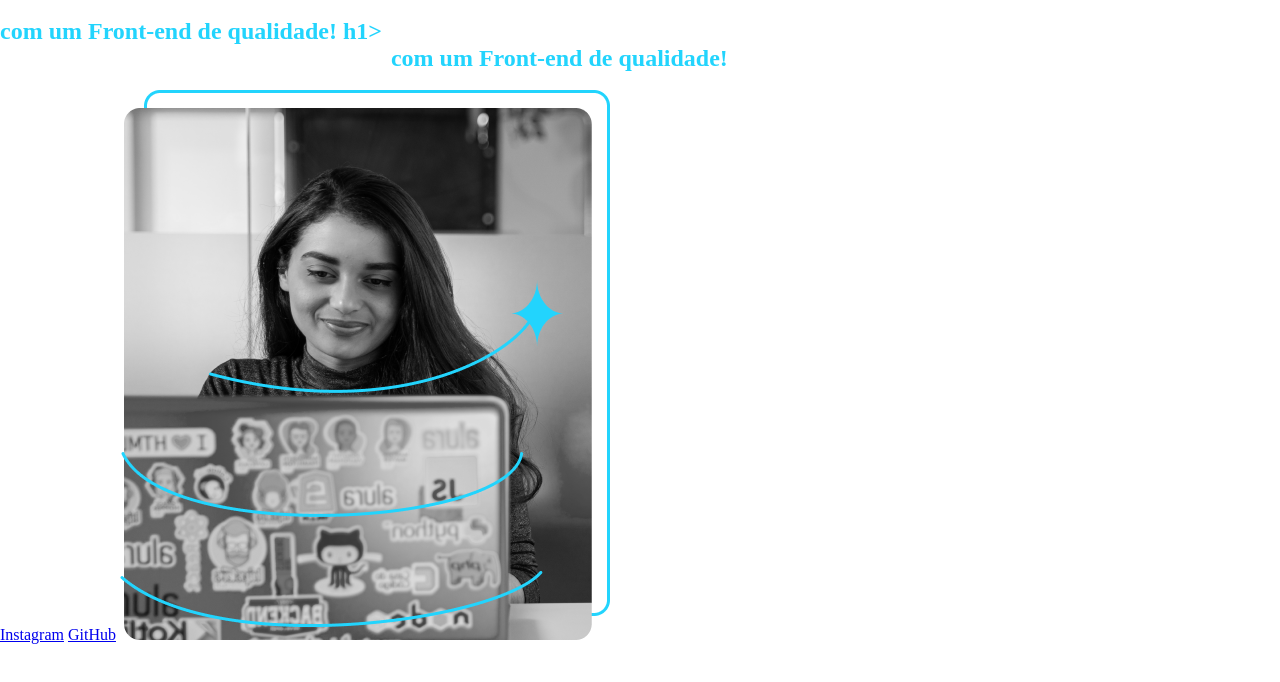
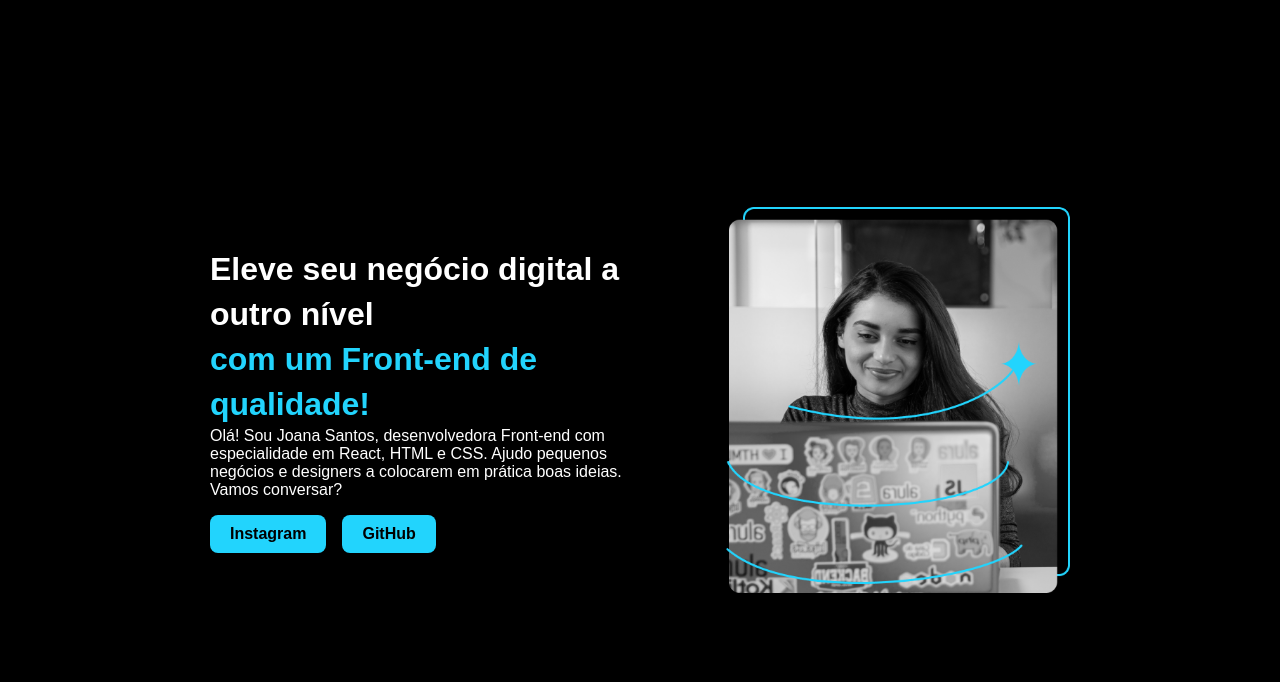
Before and after one commit to simonequeiroz/negocio-digital, a plain HTML site: page index.html in a window 1280 px wide. Drawn offline with Linux system fonts and the light colour scheme.

Commit message:
incluindo css usando flexbox

```diff
--- /dev/null
+++ b/css/style.css
@@ -0,0 +1,68 @@
+/* Reset de margem e padding */
+* {
+    margin: 0;
+    padding: 0;
+    box-sizing: border-box;
+}
+
+body {
+    height: 100vh;
+    background-color: #000;
+    color: #fff;
+    font-family: Arial, sans-serif;
+    display: flex;
+    justify-content: center;
+    align-items: center;
+}
+
+/* Layout Principal */
+.container {
+    display: flex;
+    align-items: center;
+    justify-content: space-between;
+    gap: 2rem;
+    max-width: 900px;
+    width: 100%;
+    padding: 20px;
+}
+
+/* Texto */
+.texto {
+    max-width: 50%;
+}
+
+h1 {
+    font-size: 2rem;
+    line-height: 1.4;
+}
+
+.titulo-destaque {
+    color: #22D4FD;
+}
+
+/* Botões */
+.botoes {
+    display: flex;
+    gap: 1rem;
+    margin-top: 1rem;
+}
+
+.botao {
+    text-decoration: none;
+    color: #000;
+    background-color: #22D4FD;
+    padding: 10px 20px;
+    border-radius: 8px;
+    font-weight: bold;
+    transition: 0.3s;
+}
+
+.botao:hover {
+    background-color: #1a99c4;
+}
+
+/* Imagem */
+.imagem {
+    max-width: 40%;
+    border-radius: 10px;
+}
--- a/index.html
+++ b/index.html
@@ -4,29 +4,22 @@
     <meta charset="UTF-8">
     <meta http-equiv="X-UA-Compatible" content="IE=edge">
     <meta name="viewport" content="width=device-width, initial-scale=1.0">
-    <title>Portifolio</title>
-    <link rel="stylesheet" href="style.css">
+    <title>Portfólio</title>
+    <link rel="stylesheet" href="css/style.css">
 </head>
 <body>
-    <header></header>
-    <main> class="container"
-        <section>
-            <h1 eleve seu negócio digital a outro nível
-            strong class="titulo-destaque">com um Front-end de qualidade!
-        </strog>h1>
-
-            <h1>Eleve seu negócio digital a outro nível
-            <strong class="titulo-destaque">com um Front-end de qualidade!
-            </strong></h1>
-            <p>Olá! Sou Joana Santos, desenvolvedora
-            Front-end com especialidade em React, HTML e
-            CSS. Ajudo pequenos negócios e designers a
-            colocarem em prática boas ideias. Vamos
-            conversar?</p>
-            <a href="https://instagram.com/rafaballerini">Instagram</a>
-            <a href="https://github.com/guilhermeonrails">GitHub</a>
-        <img src="imagem.png" alt="Foto da Joana Santos programando">
+    <main class="container">
+        <section class="texto">
+            <h1>Eleve seu negócio digital a outro nível <br>
+                <strong class="titulo-destaque">com um Front-end de qualidade!</strong>
+            </h1>
+            <p>Olá! Sou Joana Santos, desenvolvedora Front-end com especialidade em React, HTML e CSS. Ajudo pequenos negócios e designers a colocarem em prática boas ideias. Vamos conversar?</p>
+            <div class="botoes">
+                <a href="https://instagram.com/simone.queiroz28" class="botao">Instagram</a>
+                <a href="https://github.com/simonequeiroz" class="botao">GitHub</a>
+            </div>
+        </section>
+        <img src="imagem.png" alt="Foto da Joana Santos programando" class="imagem">
     </main>
-    <footer></footer>
 </body>
 </html>
--- a/style.css
+++ /dev/null
@@ -1,32 +0,0 @@
-/* mais sobre view port */
-/* https://www.alura.com.br/artigos/guia-de-unidades-no-css */
-/* https://developer.mozilla.org/en-US/docs/Web/CSS/box-sizing */
-
-/* guia flex-box */
-/* https://css-tricks.com/snippets/css/a-guide-to-flexbox/ */
-*{
-    margin: 0;
-    padding: 0;
-}
-body{
-height: 100vh;
-backgroud-color: #000;
-color: #fff;
-box-sizing: border-box;
-
-.titulo-destaque
-  color: #22d4fd;
-
-}
-
-.container{
-    display: flex;
-    align-items: center;
-    justify-content: space-between;
-    gap: 2rem;
-}
-
-
-.titulo-destaque{
-    color: #22D4FD;
-}
```
